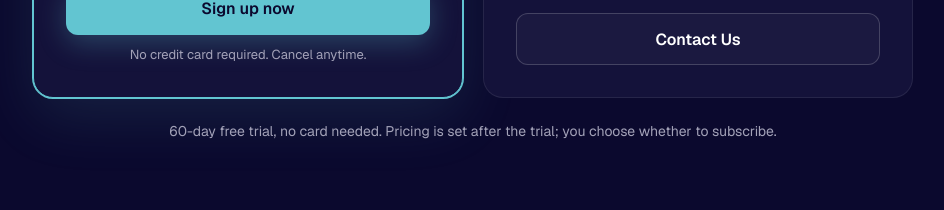
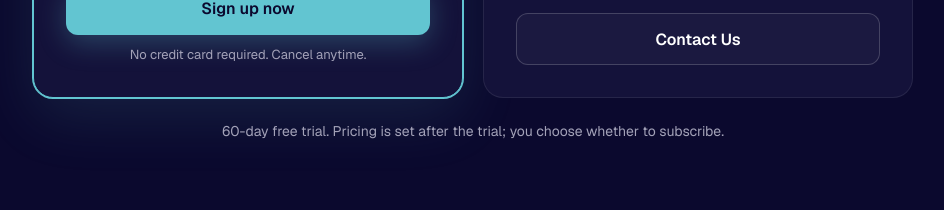
Before and after one commit to sg-satoshi/saabai-site, a Next.js app: page /legal in a window 1280 px wide. Shown: the part 8900-9110 px from the top of the page, without its empty margins (167-1111 px from the left). Built offline with nearby package versions, Linux system fonts and the light colour scheme; no server answers.

Commit message:
Trim footnote repeat (#460)

```diff
--- a/app/legal/page.tsx
+++ b/app/legal/page.tsx
@@ -410,7 +410,7 @@ export default function LegalPage() {
             </div>
           </div>
           <div className="lx-fine">
-            <p>60-day free trial, no card needed. Pricing is set after the trial; you choose whether to subscribe.</p>
+            <p>60-day free trial. Pricing is set after the trial; you choose whether to subscribe.</p>
           </div>
         </div>
       </section>
```
